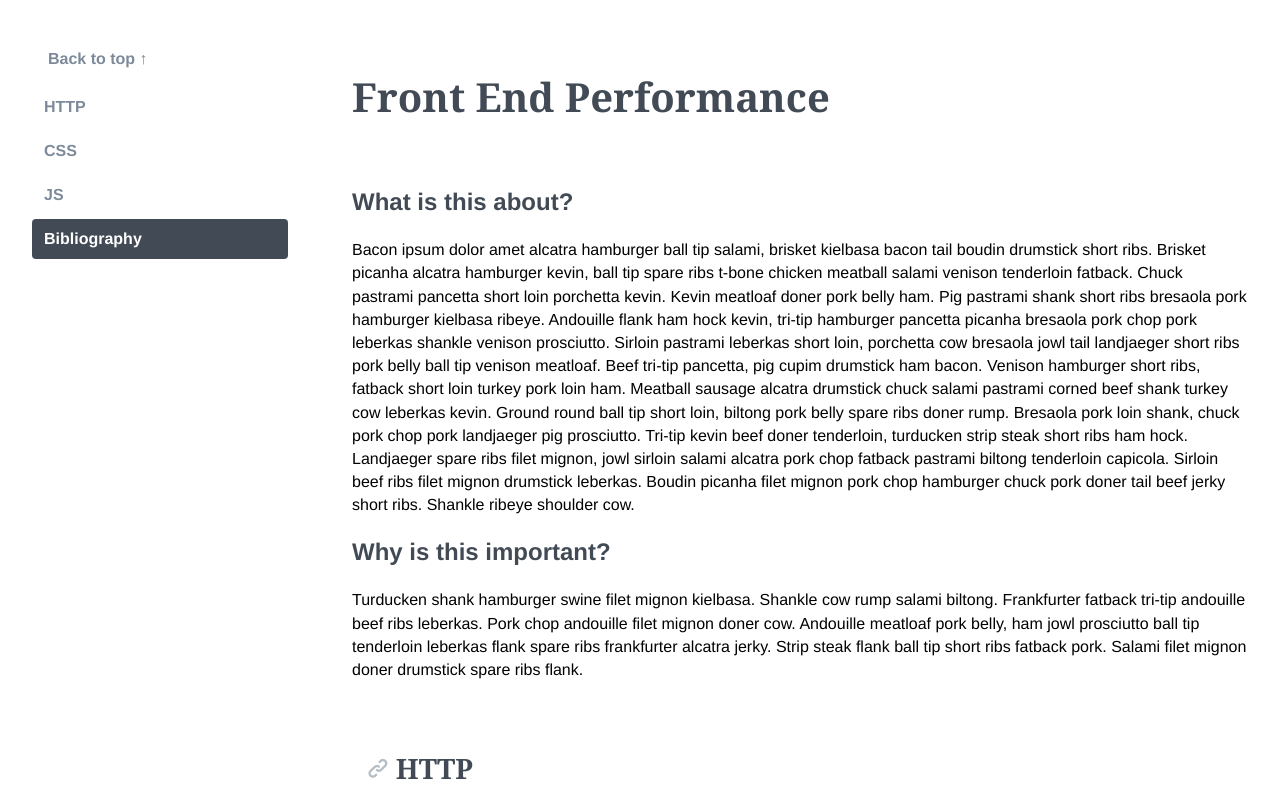
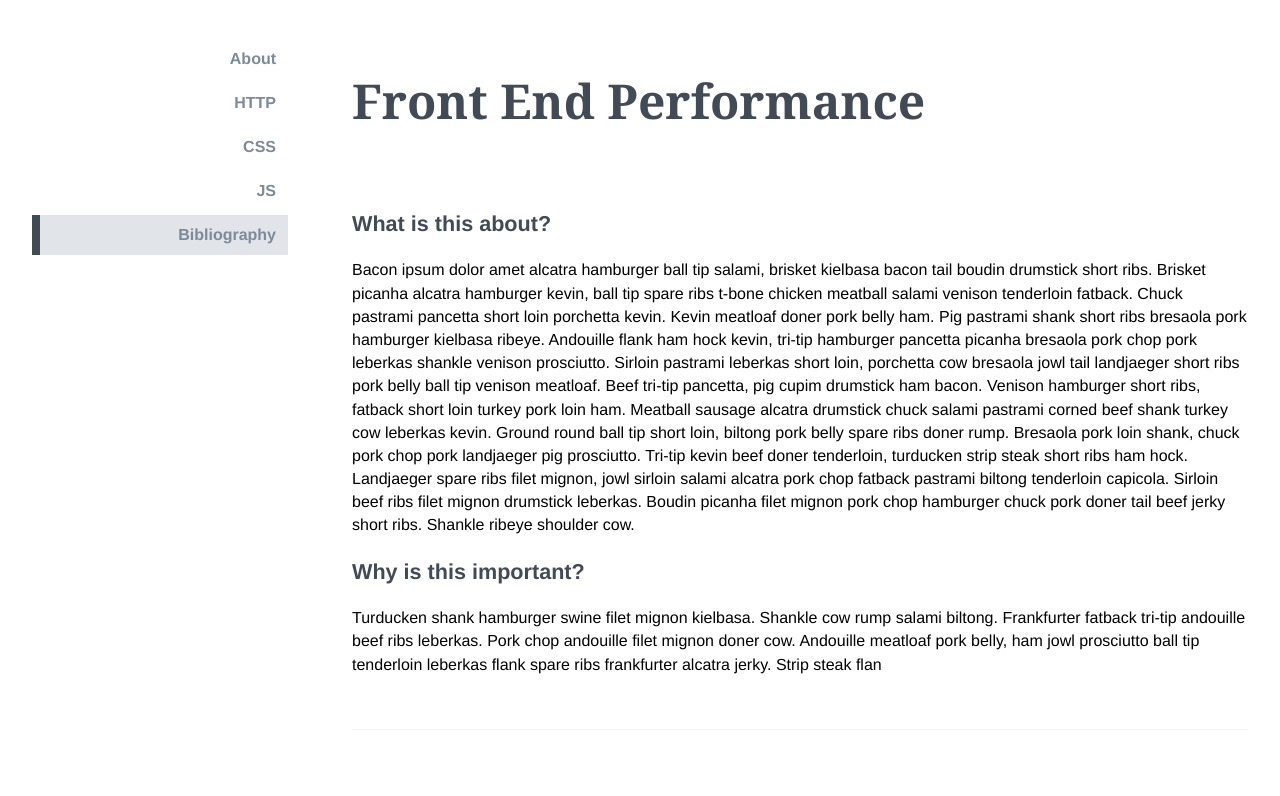
Before and after one commit to modernhealthcare/mh-performance, a website: page src/index.html in a window 1280 px wide. Shown: the part 119-915 px from the top of the page. Drawn offline with nearby package versions, Linux system fonts and the light colour scheme; files that its build step writes are made by us from their sources.

Commit message:
Fixed nav and layout

```diff
--- a/src/inc/content.html
+++ b/src/inc/content.html
@@ -1,15 +1,15 @@
-<h1 class="title-xxl" style="margin-top:0;">Front End Performance</h1>
-<h2 class="label -label-xl">What is this about?</h2>
+<section data-js="#about">
+<h1 id="about">Front End Performance</h1>
+<h3 class="label -label-xl">What is this about?</h3>
 <p>Bacon ipsum dolor amet alcatra hamburger ball tip salami, brisket kielbasa bacon tail boudin drumstick short ribs. Brisket picanha alcatra hamburger kevin, ball tip spare ribs t-bone chicken meatball salami venison tenderloin fatback. Chuck pastrami pancetta short loin porchetta kevin. Kevin meatloaf doner pork belly ham. Pig pastrami shank short ribs bresaola pork hamburger kielbasa ribeye. Andouille flank ham hock kevin, tri-tip hamburger pancetta picanha bresaola pork chop pork leberkas shankle venison prosciutto. Sirloin pastrami leberkas short loin, porchetta cow bresaola jowl tail landjaeger short ribs pork belly ball tip venison meatloaf. Beef tri-tip pancetta, pig cupim drumstick ham bacon. Venison hamburger short ribs, fatback short loin turkey pork loin ham. Meatball sausage alcatra drumstick chuck salami pastrami corned beef shank turkey cow leberkas kevin. Ground round ball tip short loin, biltong pork belly spare ribs doner rump. Bresaola pork loin shank, chuck pork chop pork landjaeger pig prosciutto. Tri-tip kevin beef doner tenderloin, turducken strip steak short ribs ham hock. Landjaeger spare ribs filet mignon, jowl sirloin salami alcatra pork chop fatback pastrami biltong tenderloin capicola. Sirloin beef ribs filet mignon drumstick leberkas. Boudin picanha filet mignon pork chop hamburger chuck pork doner tail beef jerky short ribs. Shankle ribeye shoulder cow.</p>
-<h2 class="label -label-xl">Why is this important?</h2>
-<p>Turducken shank hamburger swine filet mignon kielbasa. Shankle cow rump salami biltong. Frankfurter fatback tri-tip andouille beef ribs leberkas. Pork chop andouille filet mignon doner cow. Andouille meatloaf pork belly, ham jowl prosciutto ball tip tenderloin leberkas flank spare ribs frankfurter alcatra jerky. Strip steak flank ball tip short ribs fatback pork. Salami filet mignon doner drumstick spare ribs flank.</p>
-
+<h3 class="label -label-xl">Why is this important?</h3>
+<p>Turducken shank hamburger swine filet mignon kielbasa. Shankle cow rump salami biltong. Frankfurter fatback tri-tip andouille beef ribs leberkas. Pork chop andouille filet mignon doner cow. Andouille meatloaf pork belly, ham jowl prosciutto ball tip tenderloin leberkas flank spare ribs frankfurter alcatra jerky. Strip steak flan</section>
 
 
 <section data-js="#http">
 <h2 id="http">HTTP</h2>
 <p>Turducken tongue bacon pastrami leberkas. Strip steak ham pork, tail beef ribs andouille shankle cupim flank meatball chicken. Ham hock shank rump venison short loin. Capicola swine andouille beef ribs shoulder pastrami short ribs t-bone fatback spare ribs ham salami. Jowl bresaola tenderloin, cow leberkas drumstick fatback shankle strip steak pork chop.</p>
-<h2 class="label -label-xl">Markup:</h2>
+<h3 class="label -label-xl">Markup:</h3>
 <pre class="language-javascript">
 <code class="language-markup">
 &lt;img src="http://www.modernhealthcare.com/images/logo.png" alt="Modern Healthcare"&gt;
@@ -22,7 +22,7 @@
 <section data-js="#css">
 <h2 id="css">CSS</h2>
 <p>Flank picanha meatloaf beef ribs swine. Cupim strip steak bacon turducken tenderloin hamburger. Corned beef sausage biltong, frankfurter brisket tongue shankle hamburger prosciutto. Pastrami filet mignon frankfurter, pancetta chicken porchetta meatball turkey pork drumstick ham jerky pork loin chuck alcatra. Ground round bresaola porchetta ham hock tri-tip. Short ribs sausage fatback, alcatra ground round frankfurter short loin pork belly turducken pork ham hock. Pork loin hamburger beef ground round porchetta sirloin ball tip short loin turkey alcatra pancetta ham tenderloin capicola.</p>
-<h2 class="label -label-xl">Styles:</h2>
+<h3 class="label -label-xl">Styles:</h3>
 <pre class="language-javascript">
 <code class="language-css">
 .title {
@@ -37,7 +37,7 @@
 <section data-js="#js">
 <h2 id="js">JS</h2>
 <p>Pork belly tongue ham pastrami pork chop. Beef ribs pastrami fatback filet mignon swine. Doner porchetta turducken, chuck spare ribs salami landjaeger pastrami pork chop beef ribs andouille ball tip. Landjaeger leberkas kielbasa venison meatball pork.</p>
-<h2 class="label -label-xl">Scripts:</h2>
+<h3 class="label -label-xl">Scripts:</h3>
 <pre class="language-javascript">
 <code class="language-javascript">
 // bad
--- a/src/index.html
+++ b/src/index.html
@@ -49,8 +49,8 @@
   <nav class="u-pad nav-sidebar" data-js="nav-sidebar">
     <div class="pure-g">
       <div class="pure-u-1">
-        <a class="to-top" href="#" data-js="to-top"><span>Back to top &uarr;</span></a>
         <ul class="sub-nav" data-js="sub-nav">
+          <li><a href="#about"><span>About</span></a></li>
           <li><a href="#http"><span>HTTP</span></a></li>
           <li><a href="#css"><span>CSS</span></a></li>
           <li><a href="#js"><span>JS</span></a></li>
--- a/src/js/scripts.js
+++ b/src/js/scripts.js
@@ -1,15 +1,6 @@
 $(document).ready(function () {
 
   var $doc = $('html, body');
-
-  $('h1,h2,h3,h4,h5,h6').each(function() {
-    var $this = $(this);
-    var link = '<span class="icon-link"></span>';
-
-    if ($this.attr('id')) {
-      $this.prepend(link);
-    }
-  });
 
   $(function() {
     var $toggle = $('[data-js="nav-toggle"]');
@@ -41,21 +32,6 @@ $(document).ready(function () {
     var $toggle = $('[data-js="nav-toggle"]');
     var $nav = $('[data-js="nav-sidebar"]');
     var $navLink = $('[data-js="sub-nav"] a');
-    var $toTop = $('[data-js="to-top"]');
-
-    $toTop.click(function(e) {
-      $doc.animate({
-        scrollTop: 0
-      }, 400);
-
-      if ($doc.hasClass('menu-active')) {
-        $doc.removeClass('menu-active');
-        $toggle.removeClass('active');
-        $nav.fadeOut(350);
-      }
-
-      e.preventDefault();
-    });
 
     $('a[href*="#"]:not([href="#"])').click(function(e) {
       var target = $(this.hash);
--- a/src/less/layout/global.less
+++ b/src/less/layout/global.less
@@ -49,6 +49,11 @@ body {
   @media @xl { width: 97.5%; }
 }
 
+section {
+  border-bottom: 1px solid #f5f2f0;
+  padding-bottom: 1.83em;
+}
+
 .u-pad {
   .rem(padding, 32);
   @media @md {
--- a/src/less/ui/nav.less
+++ b/src/less/ui/nav.less
@@ -23,8 +23,7 @@
       .transition( 0.2s; all; ease-in-out );
       &:focus,
       &:hover {
-        color: @white;
-        background-color: lighten(@cool-grey, 45%);
+        background-color: lighten(@cool-grey, 60%);
       }
     }
     &.logo {
@@ -59,36 +58,6 @@
   }
 }
 
-.to-top {
-  display: block;
-  width: 100%;
-  color: lighten(@cool-grey, 25%);
-  font-weight: bold;
-  margin-top: 3em;
-  margin-bottom: .25em;
-  @media @md {
-    margin-top: 1em;
-  }
-  > span {
-    display: inline-block;
-    width: 100%;
-    border-radius: 4px;
-    padding: 1em;
-    .transition( 0.2s; all; ease-in-out );
-  }
-  &:focus,
-  &:hover {
-    > span {
-      color: @white;
-      background-color: darken(@cool-grey, 10%);
-      @media @md {
-        color: lighten(@cool-grey, 25%);
-        background-color: lighten(@cool-grey, 65%);
-      }
-    }
-  }
-}
-
 .nav-sidebar {
   position: fixed;
   top: 0;
@@ -96,6 +65,7 @@
   display: none;
   width: 100%;
   height: 100%;
+  text-align: center;
   background-color: @cool-grey;
   z-index: 999;
   @media @md {
@@ -103,13 +73,17 @@
     display: block !important;
     max-width: 25%;
     height: auto;
+    text-align: right;
     background-color: @white;
   }
 }
 
 .sub-nav {
-  padding: 0;
+  padding: 4em 0 0;
   margin: 0;
+  @media @md {
+    padding-top: 1em;
+  }
   > li {
     padding: 0;
     margin: .25em 0;
@@ -121,9 +95,8 @@
       > span {
         display: inline-block;
         width: 100%;
-        border-radius: 4px;
+        //border-radius: 4px;
         padding: .75em;
-        .transition( 0.2s; all; ease-in-out );
       }
       &:focus,
       &:hover {
@@ -139,8 +112,8 @@
       &.nav-active {
         > span {
           @media @md {
-            color: @white;
-            background-color: @cool-grey;
+            background-color: lighten(@cool-grey, 60%);
+            border-left: 8px solid @cool-grey;
           }
         }
       }
--- a/src/less/ui/typography.less
+++ b/src/less/ui/typography.less
@@ -16,21 +16,6 @@ h6 {
     color: lighten(@black, 10%);
     font-size: 83%;
   }
-  > span {
-    color: lighten(@cool-grey, 45%);
-    font-size: .85em;
-    padding-right: .25em;
-    .transition( 0.2s; color; ease-in-out );
-  }
-  &:focus > span,
-  &:hover > span {
-    color: @cool-grey;
-  }
-}
-
-.title-xxl {
-  color: @cool-grey;
-  font-size: 2.5em;
 }
 
 h1[id],
@@ -40,19 +25,17 @@ h4[id],
 h5[id],
 h6[id] {
   color: @cool-grey;
-  padding: .5em;
 }
 
-h1[id] {
-  font-size: 2em;
+h1 {
+  font-size: 3em;
+  margin-top: 0;
 }
-
-h2[id] {
-  font-size: 1.75em;
+h2 {
+  font-size: 2.35em;
 }
-
-h3[id] {
-  font-size: 1.5em;
+h3 {
+  font-size: 1.35em;
 }
 
 b,
```
Also changed, not shown: README.md, dist/content.html, dist/css/styles.css, dist/css/styles.min.css, dist/index.html, dist/js/scripts.js, dist/js/scripts.min.js.
